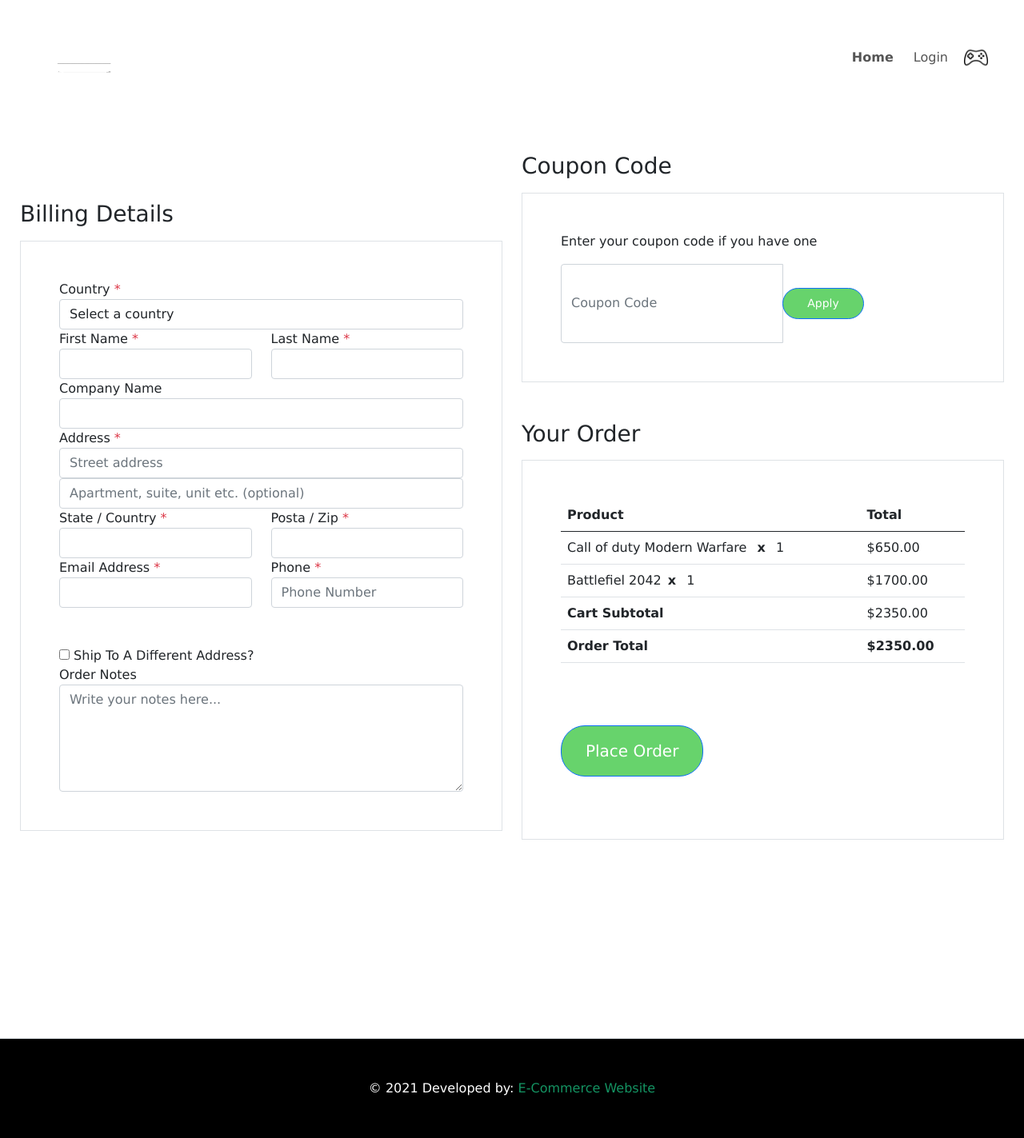
After one commit to Diego1234454/e-commerce-u2, a PHP site: page /checkout.php in a window 1280 px wide. The commit adds this page. Shown: the whole page at 80% size. Run offline with PHP 8.4, Linux system fonts and the light colour scheme; some libraries are stand-ins or nearby versions.

Commit message:
Agregue secciones de checkout manual y carrito de prueba

```diff
--- /dev/null
+++ b/checkout.php
@@ -0,0 +1,276 @@
+<?php
+
+// Initialize the session
+session_start();
+
+?>
+
+<!DOCTYPE html>
+<html lang="en">
+  <head>
+    <title>Shoppers &mdash; Colorlib e-Commerce Template</title>
+    <meta charset="utf-8">
+    <meta name="viewport" content="width=device-width, initial-scale=1, shrink-to-fit=no">
+
+    <link rel="stylesheet" href="https://fonts.googleapis.com/css?family=Mukta:300,400,700">
+    <link rel="stylesheet" href="fonts/icomoon/style.css">
+
+    <link rel="stylesheet" href="css/bootstrap.min.css">
+    <link rel="stylesheet" href="css/magnific-popup.css">
+    <link rel="stylesheet" href="css/jquery-ui.css">
+    <link rel="stylesheet" href="css/owl.carousel.min.css">
+    <link rel="stylesheet" href="css/owl.theme.default.min.css">
+
+
+    <link rel="stylesheet" href="css/aos.css">
+
+    <link rel="stylesheet" href="css/style.css">
+
+  </head>
+  <body>
+
+  <div class="site-wrap">
+    <?php include("./layouts/header.php"); ?>
+
+    <div class="site-section">
+      <div class="container">
+        <div class="row mb-5">
+          <div class="col-md-12">
+
+          </div>
+        </div>
+        <div class="row">
+          <div class="col-md-6 mb-5 mb-md-0">
+            <h2 class="h3 mb-3 text-black">Billing Details</h2>
+            <div class="p-3 p-lg-5 border">
+              <div class="form-group">
+                <label for="c_country" class="text-black">Country <span class="text-danger">*</span></label>
+                <select id="c_country" class="form-control">
+                  <option value="1">Select a country</option>
+                  <option value="2">bangladesh</option>
+                  <option value="3">Algeria</option>
+                  <option value="4">Afghanistan</option>
+                  <option value="5">Ghana</option>
+                  <option value="6">Albania</option>
+                  <option value="7">Bahrain</option>
+                  <option value="8">Colombia</option>
+                  <option value="9">Dominican Republic</option>
+                </select>
+              </div>
+              <div class="form-group row">
+                <div class="col-md-6">
+                  <label for="c_fname" class="text-black">First Name <span class="text-danger">*</span></label>
+                  <input type="text" class="form-control" id="c_fname" name="c_fname">
+                </div>
+                <div class="col-md-6">
+                  <label for="c_lname" class="text-black">Last Name <span class="text-danger">*</span></label>
+                  <input type="text" class="form-control" id="c_lname" name="c_lname">
+                </div>
+              </div>
+
+              <div class="form-group row">
+                <div class="col-md-12">
+                  <label for="c_companyname" class="text-black">Company Name </label>
+                  <input type="text" class="form-control" id="c_companyname" name="c_companyname">
+                </div>
+              </div>
+
+              <div class="form-group row">
+                <div class="col-md-12">
+                  <label for="c_address" class="text-black">Address <span class="text-danger">*</span></label>
+                  <input type="text" class="form-control" id="c_address" name="c_address" placeholder="Street address">
+                </div>
+              </div>
+
+              <div class="form-group">
+                <input type="text" class="form-control" placeholder="Apartment, suite, unit etc. (optional)">
+              </div>
+
+              <div class="form-group row">
+                <div class="col-md-6">
+                  <label for="c_state_country" class="text-black">State / Country <span class="text-danger">*</span></label>
+                  <input type="text" class="form-control" id="c_state_country" name="c_state_country">
+                </div>
+                <div class="col-md-6">
+                  <label for="c_postal_zip" class="text-black">Posta / Zip <span class="text-danger">*</span></label>
+                  <input type="text" class="form-control" id="c_postal_zip" name="c_postal_zip">
+                </div>
+              </div>
+
+              <div class="form-group row mb-5">
+                <div class="col-md-6">
+                  <label for="c_email_address" class="text-black">Email Address <span class="text-danger">*</span></label>
+                  <input type="text" class="form-control" id="c_email_address" name="c_email_address">
+                </div>
+                <div class="col-md-6">
+                  <label for="c_phone" class="text-black">Phone <span class="text-danger">*</span></label>
+                  <input type="text" class="form-control" id="c_phone" name="c_phone" placeholder="Phone Number">
+                </div>
+              </div>
+
+
+
+
+              <div class="form-group">
+                <label for="c_ship_different_address" class="text-black" data-toggle="collapse" href="#ship_different_address" role="button" aria-expanded="false" aria-controls="ship_different_address"><input type="checkbox" value="1" id="c_ship_different_address"> Ship To A Different Address?</label>
+                <div class="collapse" id="ship_different_address">
+                  <div class="py-2">
+
+                    <div class="form-group">
+                      <label for="c_diff_country" class="text-black">Country <span class="text-danger">*</span></label>
+                      <select id="c_diff_country" class="form-control">
+                        <option value="1">Select a country</option>
+                        <option value="2">bangladesh</option>
+                        <option value="3">Algeria</option>
+                        <option value="4">Afghanistan</option>
+                        <option value="5">Ghana</option>
+                        <option value="6">Albania</option>
+                        <option value="7">Bahrain</option>
+                        <option value="8">Colombia</option>
+                        <option value="9">Dominican Republic</option>
+                      </select>
+                    </div>
+
+
+                    <div class="form-group row">
+                      <div class="col-md-6">
+                        <label for="c_diff_fname" class="text-black">First Name <span class="text-danger">*</span></label>
+                        <input type="text" class="form-control" id="c_diff_fname" name="c_diff_fname">
+                      </div>
+                      <div class="col-md-6">
+                        <label for="c_diff_lname" class="text-black">Last Name <span class="text-danger">*</span></label>
+                        <input type="text" class="form-control" id="c_diff_lname" name="c_diff_lname">
+                      </div>
+                    </div>
+
+                    <div class="form-group row">
+                      <div class="col-md-12">
+                        <label for="c_diff_companyname" class="text-black">Company Name </label>
+                        <input type="text" class="form-control" id="c_diff_companyname" name="c_diff_companyname">
+                      </div>
+                    </div>
+
+                    <div class="form-group row">
+                      <div class="col-md-12">
+                        <label for="c_diff_address" class="text-black">Address <span class="text-danger">*</span></label>
+                        <input type="text" class="form-control" id="c_diff_address" name="c_diff_address" placeholder="Street address">
+                      </div>
+                    </div>
+
+                    <div class="form-group">
+                      <input type="text" class="form-control" placeholder="Apartment, suite, unit etc. (optional)">
+                    </div>
+
+                    <div class="form-group row">
+                      <div class="col-md-6">
+                        <label for="c_diff_state_country" class="text-black">State / Country <span class="text-danger">*</span></label>
+                        <input type="text" class="form-control" id="c_diff_state_country" name="c_diff_state_country">
+                      </div>
+                      <div class="col-md-6">
+                        <label for="c_diff_postal_zip" class="text-black">Posta / Zip <span class="text-danger">*</span></label>
+                        <input type="text" class="form-control" id="c_diff_postal_zip" name="c_diff_postal_zip">
+                      </div>
+                    </div>
+
+                    <div class="form-group row mb-5">
+                      <div class="col-md-6">
+                        <label for="c_diff_email_address" class="text-black">Email Address <span class="text-danger">*</span></label>
+                        <input type="text" class="form-control" id="c_diff_email_address" name="c_diff_email_address">
+                      </div>
+                      <div class="col-md-6">
+                        <label for="c_diff_phone" class="text-black">Phone <span class="text-danger">*</span></label>
+                        <input type="text" class="form-control" id="c_diff_phone" name="c_diff_phone" placeholder="Phone Number">
+                      </div>
+                    </div>
+
+                  </div>
+
+                </div>
+              </div>
+
+              <div class="form-group">
+                <label for="c_order_notes" class="text-black">Order Notes</label>
+                <textarea name="c_order_notes" id="c_order_notes" cols="30" rows="5" class="form-control" placeholder="Write your notes here..."></textarea>
+              </div>
+
+            </div>
+          </div>
+          <div class="col-md-6">
+
+            <div class="row mb-5">
+              <div class="col-md-12">
+                <h2 class="h3 mb-3 text-black">Coupon Code</h2>
+                <div class="p-3 p-lg-5 border">
+
+                  <label for="c_code" class="text-black mb-3">Enter your coupon code if you have one</label>
+                  <div class="input-group w-75">
+                    <input type="text" class="form-control" id="c_code" placeholder="Coupon Code" aria-label="Coupon Code" aria-describedby="button-addon2">
+                    <div class="input-group-append">
+                      <button class="btn btn-primary btn-sm" type="button" id="button-addon2">Apply</button>
+                    </div>
+                  </div>
+
+                </div>
+              </div>
+            </div>
+
+            <div class="row mb-5">
+              <div class="col-md-12">
+                <h2 class="h3 mb-3 text-black">Your Order</h2>
+                <div class="p-3 p-lg-5 border">
+                  <table class="table site-block-order-table mb-5">
+                    <thead>
+                      <th>Product</th>
+                      <th>Total</th>
+                    </thead>
+                    <tbody>
+                      <tr>
+                        <td>Call of duty Modern Warfare <strong class="mx-2">x</strong> 1</td>
+                        <td>$650.00</td>
+                      </tr>
+                      <tr>
+                        <td>Battlefiel 2042<strong class="mx-2">x</strong>   1</td>
+                        <td>$1700.00</td>
+                      </tr>
+                      <tr>
+                        <td class="text-black font-weight-bold"><strong>Cart Subtotal</strong></td>
+                        <td class="text-black">$2350.00</td>
+                      </tr>
+                      <tr>
+                        <td class="text-black font-weight-bold"><strong>Order Total</strong></td>
+                        <td class="text-black font-weight-bold"><strong>$2350.00</strong></td>
+                      </tr>
+                    </tbody>
+                  </table>
+
+
+
+                  <div class="form-group">
+                    <button class="btn btn-primary btn-lg py-3 btn-block" onclick="window.location='thankyou.php'">Place Order</button>
+                  </div>
+
+                </div>
+              </div>
+            </div>
+
+          </div>
+        </div>
+        <!-- </form> -->
+      </div>
+    </div>
+
+    <?php include("./layouts/footer.php"); ?>
+  </div>
+
+  <script src="js/jquery-3.3.1.min.js"></script>
+  <script src="js/jquery-ui.js"></script>
+  <script src="js/popper.min.js"></script>
+  <script src="js/bootstrap.min.js"></script>
+  <script src="js/owl.carousel.min.js"></script>
+  <script src="js/jquery.magnific-popup.min.js"></script>
+  <script src="js/aos.js"></script>
+
+  <script src="js/main.js"></script>
+
+  </body>
+</html>
--- a/css/style.css
+++ b/css/style.css
@@ -154,6 +154,10 @@ small {
 /* footer */
 .footer {
   background: black;
+  bottom: 0;
+}
+body{
+  margin: 0;
 }
 
 .footer .container {
--- a/details.php
+++ b/details.php
@@ -132,6 +132,7 @@ session_start();
                 </div>
 
             </div>
+
             <div class="col-2">
                 <h1><?= $row["product_name"]; ?></h1>
                 <h4><?= $row["price"]; ?></h4>
@@ -150,7 +151,7 @@ session_start();
                 &copy;
                 <script>
                     document.write(new Date().getFullYear())
-                </script> Develop By: <a href="http://alexmedr.epizy.com/" target="_blank">Alejandro-Medrano</a>
+                </script>: <a href="" target="_blank">E-Commerce Website</a>
             </div>
         </div>
     </div>
--- a/index.php
+++ b/index.php
@@ -76,7 +76,7 @@ session_start();
                 &copy;
                 <script>
                     document.write(new Date().getFullYear())
-                </script> Developed by: <a href="http://alexmedr.epizy.com/" target="_blank">Alejandro-Medrano</a>
+                </script> Developed by: <a href="" target="_blank">E-Commerce Website</a>
             </div>
         </div>
     </div>
--- a/layouts/footer.php
+++ b/layouts/footer.php
@@ -1,13 +1,28 @@
 <footer class="site-footer border-top">
-                <!-- Foteer -->
+
+<!-- Foteer -->
 <div class="footer">
         <div class="container">
             <div class="copyright">
                 &copy;
                 <script>
                     document.write(new Date().getFullYear())
-                </script> Developed by: <a href="" target="_blank">E-Commerce Web-site</a>
+                </script> Developed by: <a href="" target="_blank">E-Commerce Website</a>
             </div>
         </div>
+    </div>
 
-</footer>
+    <!-- js for toggle menu -->
+    <script>
+        var MenuItems = document.getElementById("MenuItems");
+
+        MenuItems.style.maxHeight = "0px";
+
+        function menutoggle() {
+            if (MenuItems.style.maxHeight == "0px") {
+                MenuItems.style.maxHeight = "300px";
+            } else {
+                MenuItems.style.maxHeight = "0px";
+            }
+        }
+    </script>
--- a/products.php
+++ b/products.php
@@ -128,7 +128,7 @@ if (!isset($_SESSION["loggedin"]) || $_SESSION["loggedin"] !== true) {
                 &copy;
                 <script>
                     document.write(new Date().getFullYear())
-                </script> Developed By: <a href="http://alexmedr.epizy.com/" target="_blank">Alejandro-Medrano</a>
+                </script> Developed By: <a href="" target="_blank">E-Commerce Website</a>
             </div>
         </div>
     </div>
```
Also changed, not shown: carrito.php (+8 -0 lines), thankyou.php (added, +59 -0 lines).
